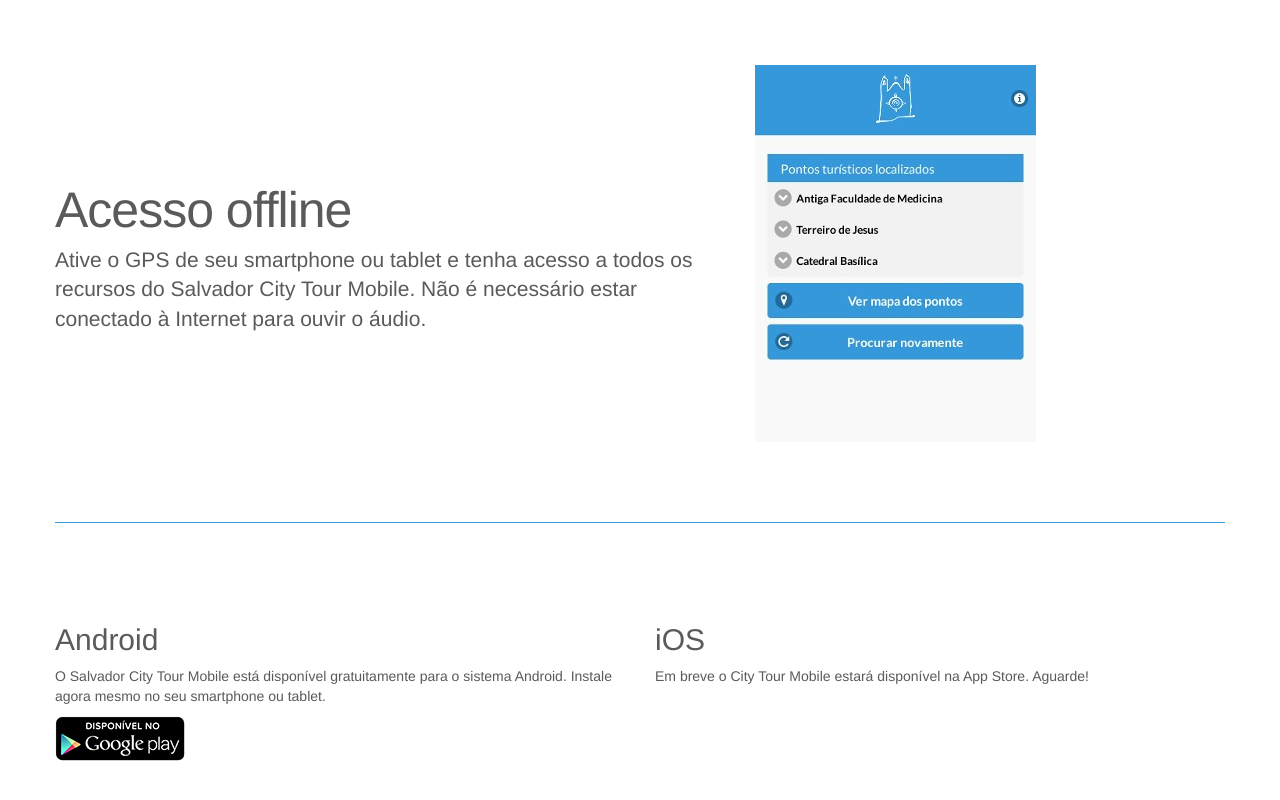
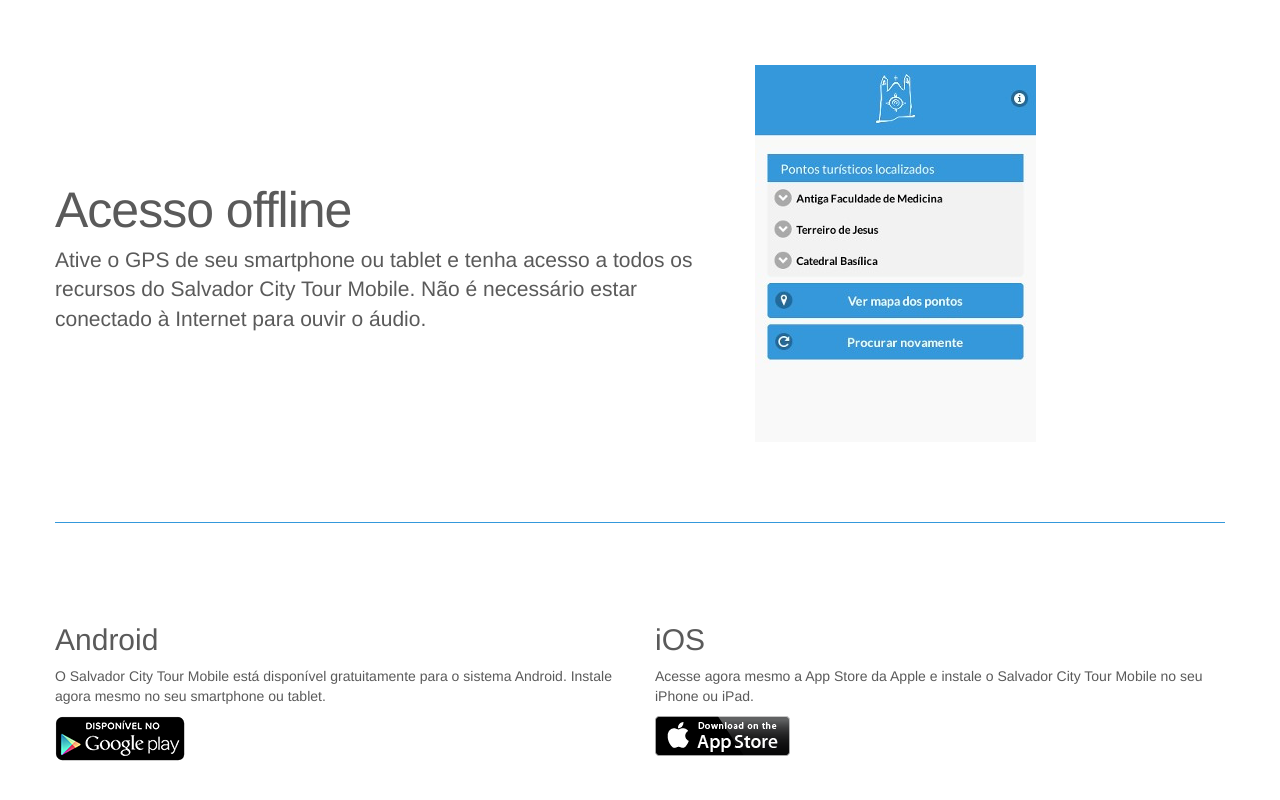
Before and after one commit to thalesbruno/citytourmobile_site, a plain HTML site: page index.html in a window 1280 px wide. Shown: the part 1978-2778 px from the top of the page. Drawn offline with Linux system fonts and the light colour scheme.

Commit message:
link para app store

```diff
--- a/index.html
+++ b/index.html
@@ -155,9 +155,8 @@
         <div class="col-lg-6">
           <!-- <img class="img-circle" data-src="holder.js/140x140" alt="Generic placeholder image"> -->
           <h2>iOS</h2>
-          <p>Em breve o City Tour Mobile estará disponível na App Store. Aguarde!</p>
-          <!--<p>Acesse agora mesmo a App Store da Apple e instale o Salvador City Tour Mobile no seu iPhone ou iPad.</p> -->
-          <!--<p><img src="static/images/apple.png" alt=""></p> -->
+          Acesse agora mesmo a App Store da Apple e instale o Salvador City Tour Mobile no seu iPhone ou iPad.</p>
+          <p><a href="static/SalvadorCityTourMobile.ipa"><img src="static/images/apple.png" alt=""></a></p>
         </div><!-- /.col-lg-4 -->
       </div><!-- /.row -->
 
```
